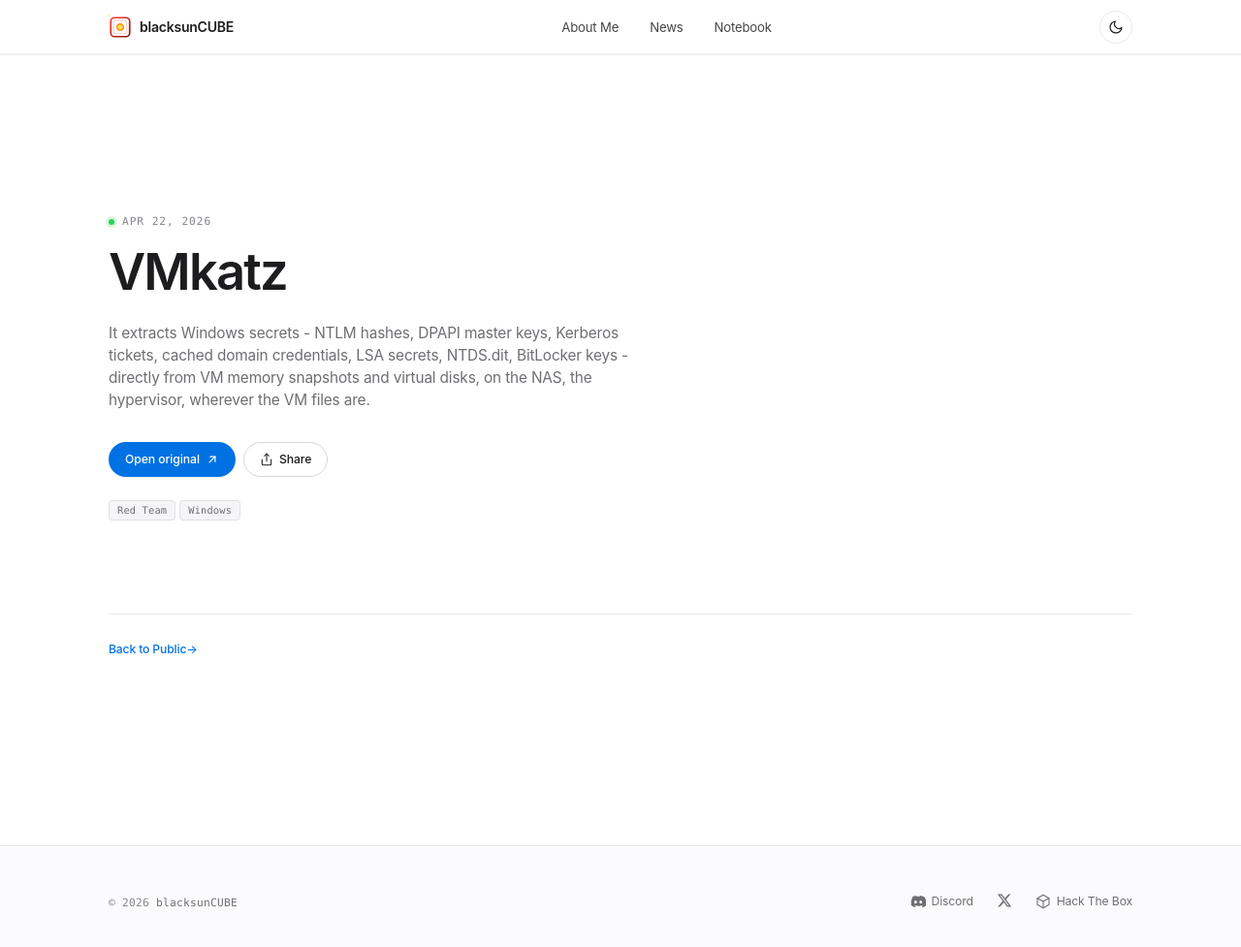
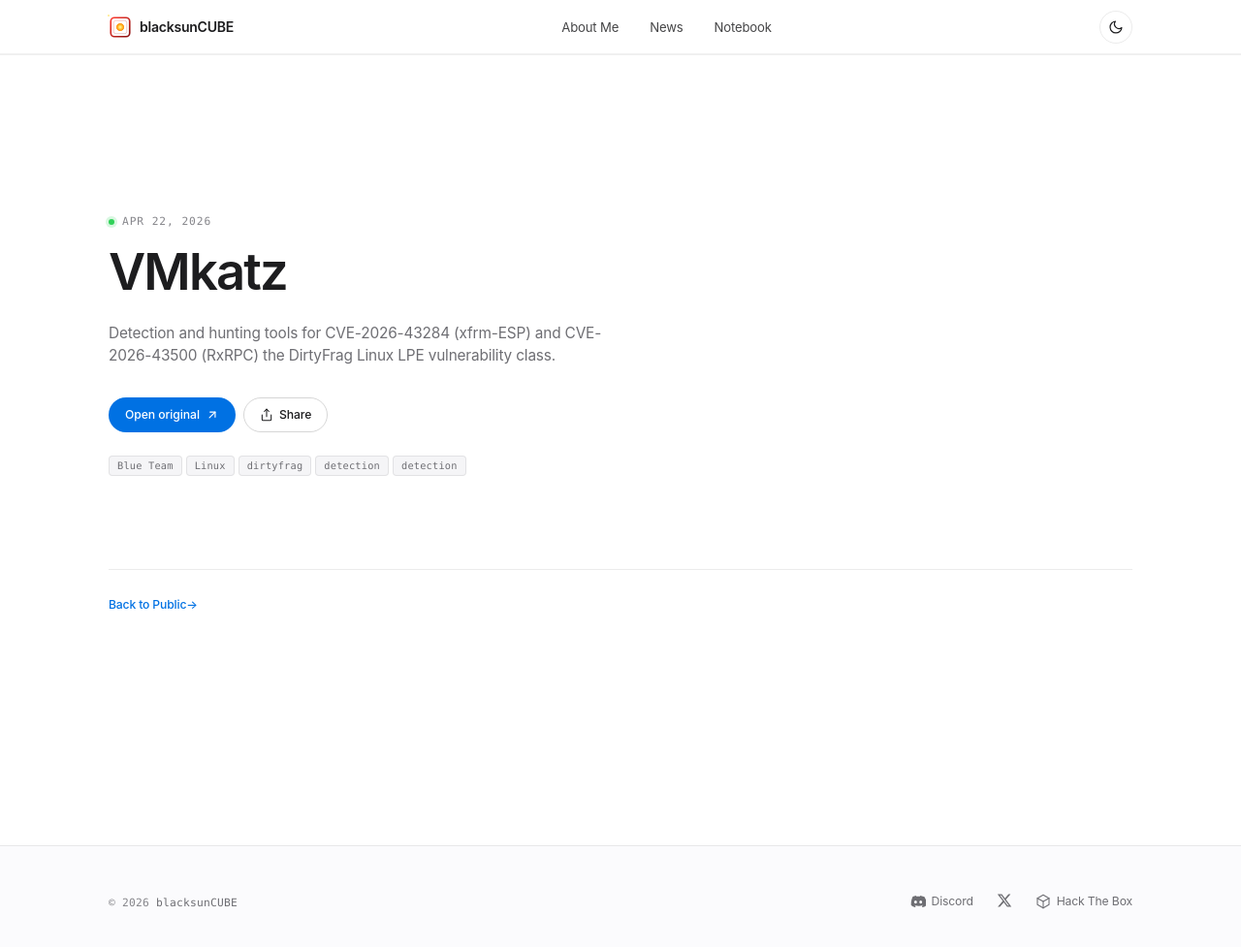
Before and after one commit to 0xAllow/0xallow.github.io, a Jekyll site: the page built from _posts/2026-04-22-vmkatz.md, in a window 1280 px wide and 991 px high. Shown: the top 977 px of the window at 97% size. Built offline with Jekyll 4.4.1, drawn with Linux system fonts in a browser that asks for light colours.

Commit message:
Update 2026-04-22-vmkatz.md

```diff
--- a/_posts/2026-04-22-vmkatz.md
+++ b/_posts/2026-04-22-vmkatz.md
@@ -3,7 +3,7 @@ layout: post
 title: "VMkatz"
 date: 2026-04-22
 description: >
-  It extracts Windows secrets - NTLM hashes, DPAPI master keys, Kerberos tickets, cached domain credentials, LSA secrets, NTDS.dit, BitLocker keys - directly from VM memory snapshots and virtual disks, on the NAS, the hypervisor, wherever the VM files are.
-external_url: "https://github.com/0xAllow/VMkatz"
-tags: [red-team, windows]
+ Detection and hunting tools for CVE-2026-43284 (xfrm-ESP) and CVE-2026-43500 (RxRPC) the DirtyFrag Linux LPE vulnerability class.
+external_url: "https://github.com/0xAllow/Dirty-Frag-hunting"
+tags: [blue-team, linux, dirtyfrag, detection, detection ]
 ---
```
